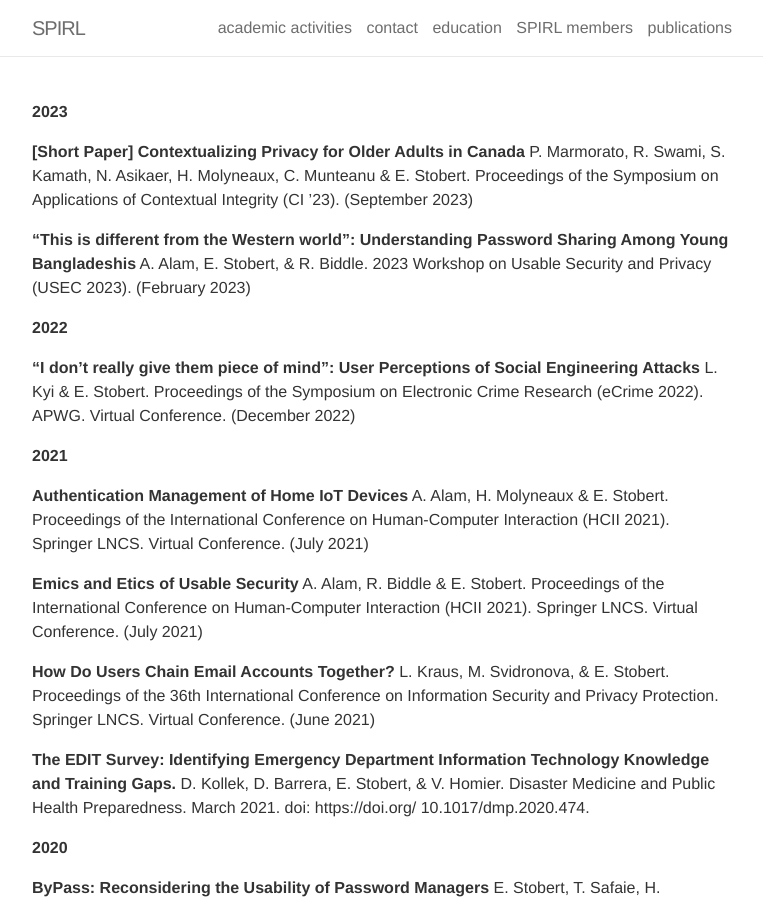
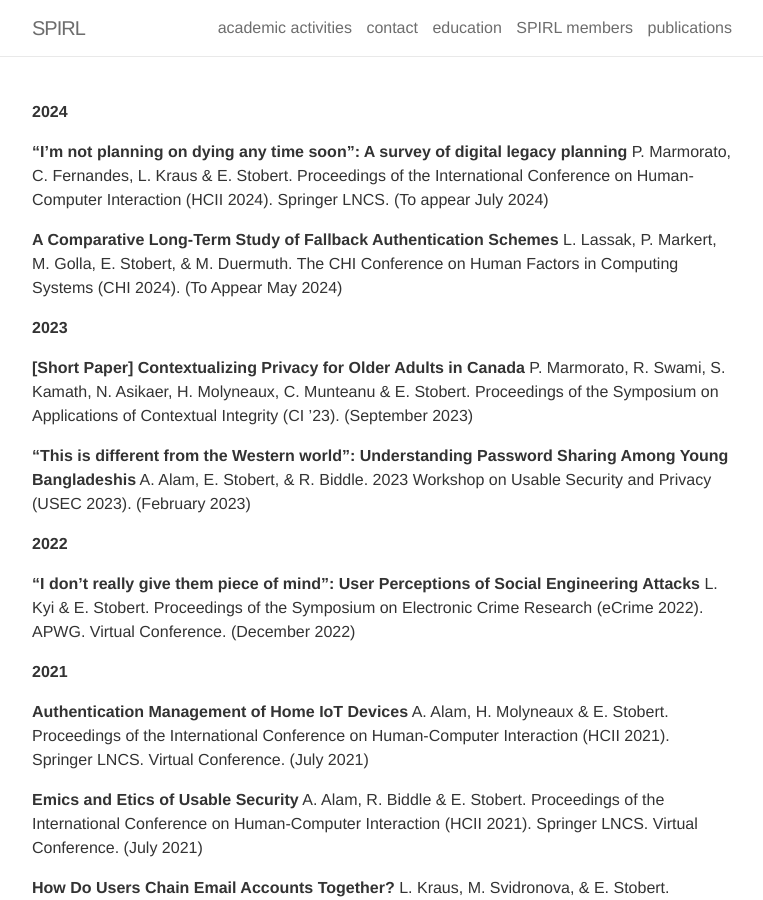
Before and after one commit to estobert/stobert-website, a Jekyll site: the page built from _pages/publications.md, in a window 1280 px wide and 900 px high. Shown: the whole window, without its empty margins (258-1021 px from the left). Built offline with Jekyll 4.4.1, drawn with Linux system fonts in a browser that asks for light colours.

Commit message:
update 2024 (#6)
publications 2024 to be published

```diff
--- a/_pages/publications.md
+++ b/_pages/publications.md
@@ -4,7 +4,7 @@ permalink: /publications/
 title: publications
 description:
 ---
-<!--
+
 **2024**
 
 **"I’m not planning on dying any time soon": A survey of digital legacy planning**
@@ -13,8 +13,8 @@ Proceedings of the International Conference on Human-Computer Interaction (HCII
 
 **A Comparative Long-Term Study of Fallback Authentication Schemes**
 L. Lassak, P. Markert, M. Golla, E. Stobert, & M. Duermuth.
-The CHI Conference on Human Factors in Computing Systems (CHI 2024). (To Appear, May 2024)
--->
+The CHI Conference on Human Factors in Computing Systems (CHI 2024). (To Appear May 2024)
+
 **2023**
 
 **[Short Paper] Contextualizing Privacy for Older Adults in Canada**
```
